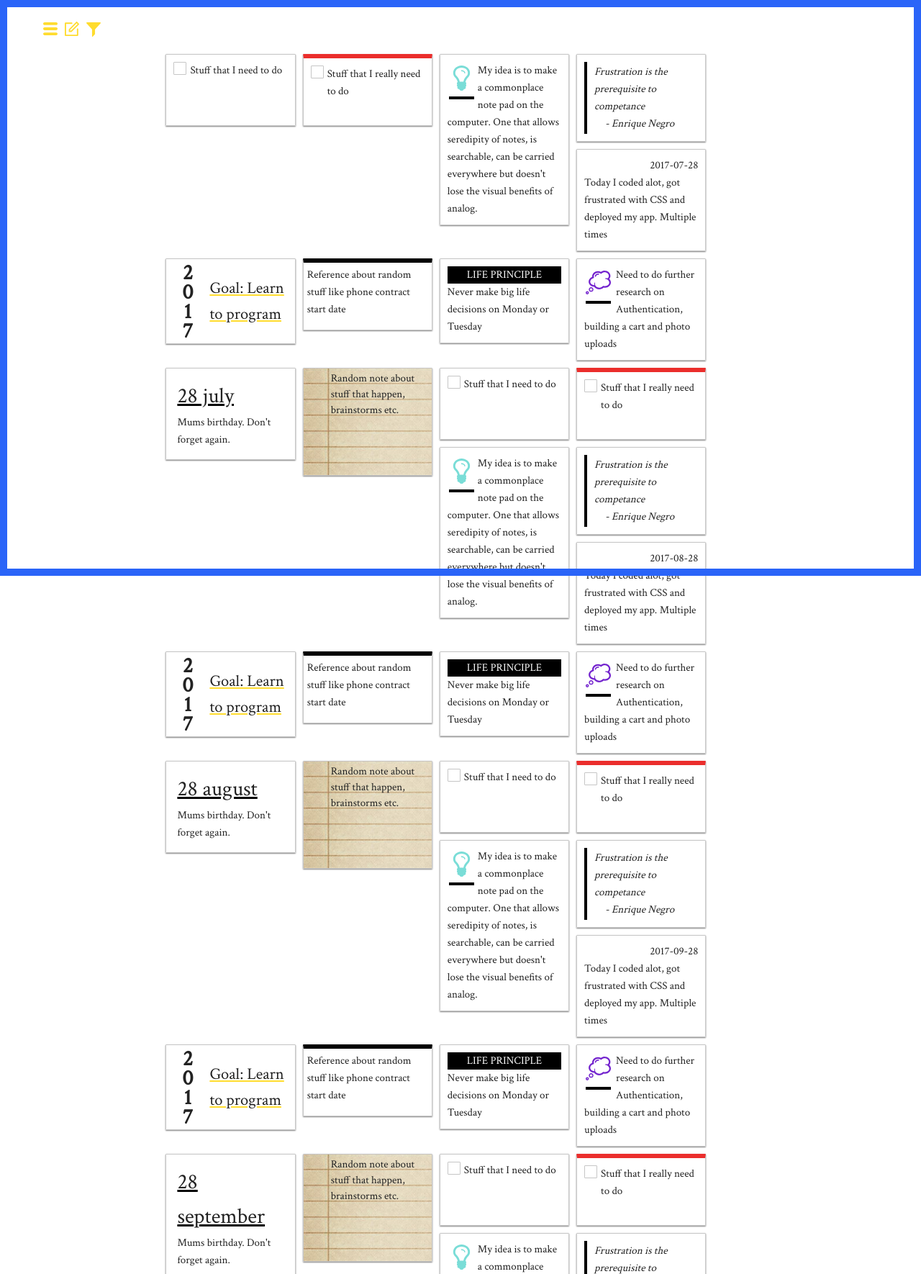
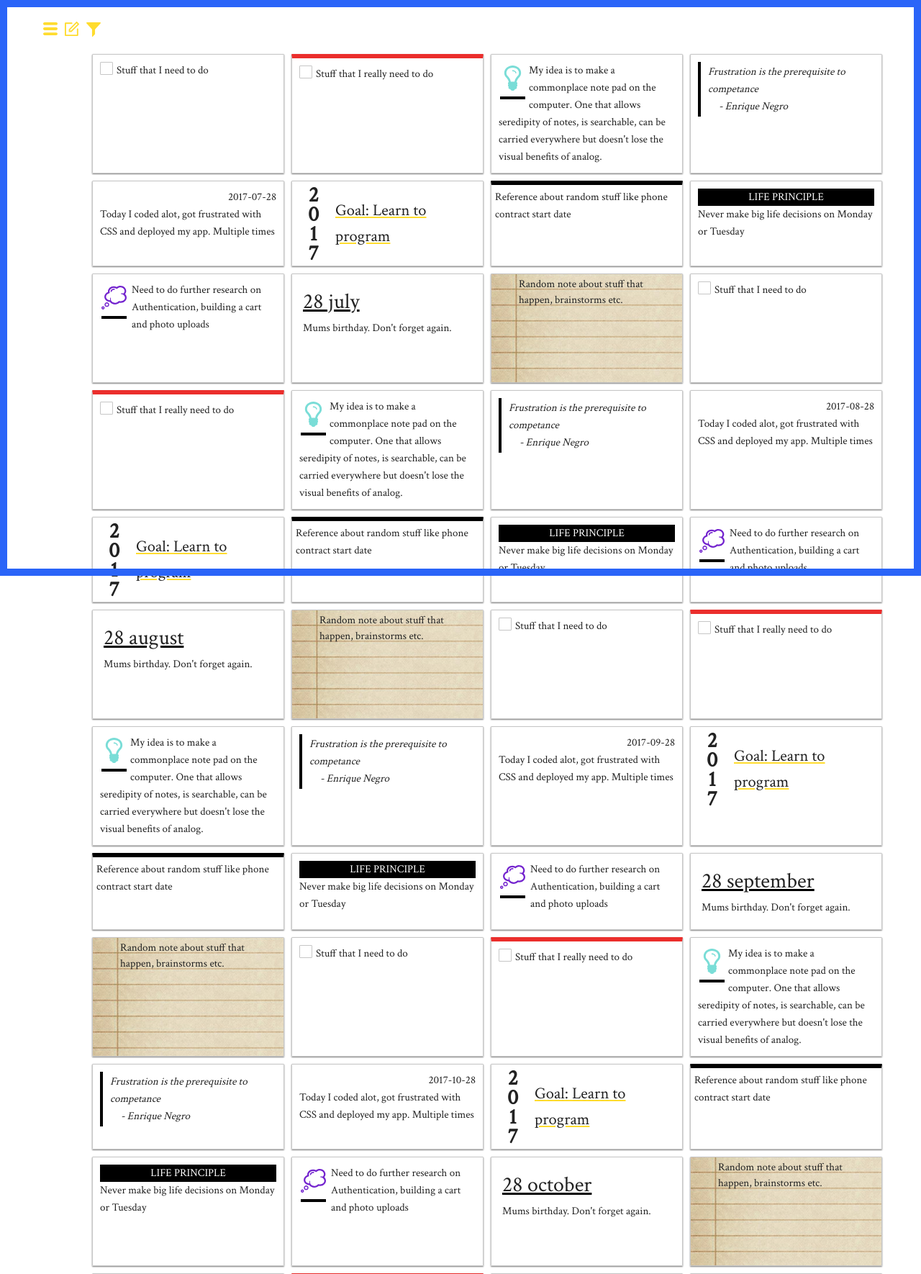
Before and after one commit to blackhaj/commonplace, a Rails app: page / in a window 1280 px wide. Shown: the top 1770 px of the page at 72% size. Run offline with Rails 7, Linux system fonts and the light colour scheme; a user stored in the database is signed in; data comes from the database, SQL or seed files in the repository; style sheets or scripts are compiled from the project's sources; some libraries are stand-ins or nearby versions.

Commit message:
Added grid styling

```diff
--- a/app/assets/stylesheets/application.scss
+++ b/app/assets/stylesheets/application.scss
@@ -218,10 +218,23 @@ body {
   margin-top: 75px;
 }
 
+/* GRID PLAYING */
+
+.grid-row {
+  width: 1060px;
+  display: grid;
+  margin:auto;
+  grid-template-columns: 1fr 1fr 1fr 1fr;
+  // grid-auto-rows: 200px;
+  grid-auto-flow: dense;
+}
+
+/* For the grid, I removed the 'three rows' class for each card (skeleton class) + changed the name of row in index to grid-row, then added the above styling */
+
                           /* INDEX OF NOTES */
 /* Card Items */
 .card {
-  /* width: 265px; */
+  width: 265px;
   position: relative;
   min-height: 100px;
   max-height: 262px;
--- a/app/views/notes/index.html.erb
+++ b/app/views/notes/index.html.erb
@@ -1,8 +1,8 @@
-<div class="container">
-    <div class="row">
+<div class="grid-container">
+    <div class="grid-row">
         <% @notes.each do |note| %>
                 <% if note.note_type == 'quote'%>
-                    <div class="quote card three columns">
+                    <div class="quote card">
                         <div class="edit-icon"><a href="/notes/<%= note.id %>/edit"><%= image_tag("edit.svg", size: "15x15") %></a></div>
                         <div class="quote-inner">
                             <div class="quote-body"><%= note.body %></div>
@@ -10,7 +10,7 @@
                         </div>
                     </div>
                 <% elsif note.note_type == 'event' %>
-                    <div class="event card three columns">
+                    <div class="event card">
                         <div class="edit-icon"><a href="/notes/<%= note.id %>/edit"><%= image_tag("edit.svg", size: "15x15") %></a></div>
                         <div class="event-inner">
                             <div class="event-date"> <%= note.date.day %> <%= Date::MONTHNAMES[note.date.month].downcase %></div>
@@ -19,7 +19,7 @@
                     </div>
 
                 <% elsif note.note_type == 'goal' %>
-                    <div class="goal card three columns">
+                    <div class="goal card">
                         <div class="edit-icon"><a href="/notes/<%= note.id %>/edit"><%= image_tag("edit.svg", size: "15x15") %></a></div>
                         <div class="goal-inner">
                             <div class="goal-date"> <%= note.date.year %> </div>
@@ -27,7 +27,7 @@
                         </div>
                     </div>
                 <% elsif note.note_type == 'diary' %>
-                    <div class="diary card three columns">
+                    <div class="diary card">
                         <div class="edit-icon"><a href="/notes/<%= note.id %>/edit"><%= image_tag("edit.svg", size: "15x15") %></a></div>
                         <div class="diary-inner">
                             <div class="diary-date"><%= note.date %></div>
@@ -35,7 +35,7 @@
                         </div>
                     </div>
                 <% elsif note.note_type == 'idea' %>
-                    <div class="idea card three columns">
+                    <div class="idea card">
                         <div class="edit-icon"><a href="/notes/<%= note.id %>/edit"><%= image_tag("edit.svg", size: "15x15") %></a></div>
                         <div class="idea-inner">
                             <div class="idea-icon"><%= image_tag("idea.svg", size: "35x35") %></div>
@@ -43,7 +43,7 @@
                         </div>
                     </div>
                 <% elsif note.note_type == 'note' %>
-                    <div class="note card three columns">
+                    <div class="note card">
                         <div class="edit-icon"><a href="/notes/<%= note.id %>/edit"><%= image_tag("edit.svg", size: "15x15") %></a></div>
                         <div class="note-inner">
                             <div class="note-body"> <%= note.body %></div>
@@ -51,7 +51,7 @@
                     </div>
 
                 <% elsif note.note_type == 'research' %>
-                    <div class="research card three columns">
+                    <div class="research card">
                         <div class="edit-icon"><a href="/notes/<%= note.id %>/edit"><%= image_tag("edit.svg", size: "15x15") %></a></div>
                         <div class="research-inner">
                             <div class="research-icon"><%= image_tag("thought.svg", size: "35x35") %></div>
@@ -60,7 +60,7 @@
                     </div>
 
                 <% elsif note.note_type == 'reference' %>
-                    <div class="reference card three columns">
+                    <div class="reference card">
                         <div class="edit-icon"><a href="/notes/<%= note.id %>/edit"><%= image_tag("edit.svg", size: "15x15") %></a></div>
                         <div class="reference-inner">
                             <div class="reference-body"> <%= note.body %> </div>
@@ -68,7 +68,7 @@
                     </div>
 
                 <% elsif note.note_type == 'principle' %>
-                    <div class="principle card three columns">
+                    <div class="principle card">
                         <div class="edit-icon"><a href="/notes/<%= note.id %>/edit"><%= image_tag("edit.svg", size: "15x15") %></a></div>
                         <div class="principle-inner">
                             <div class="principle-title">LIFE PRINCIPLE</div>
@@ -77,7 +77,7 @@
                     </div>
 
                 <% elsif note.note_type == 'todo_later' %>
-                    <div class="todo card three columns">
+                    <div class="todo card">
                         <div class="edit-icon"><a href="/notes/<%= note.id %>/edit"><%= image_tag("edit.svg", size: "15x15") %></a></div>
                         <div class="todo-inner">
                             <input type="checkbox" id="checkbox<%= note.id %>" class="checkbox">
@@ -85,7 +85,7 @@
                         </div>
                     </div>
                 <% elsif note.note_type == 'todo_soon' %>
-                    <div class="todo urgent-todo card three columns">
+                    <div class="todo urgent-todo card">
                         <div class="edit-icon"><a href="/notes/<%= note.id %>/edit"><%= image_tag("edit.svg", size: "15x15") %></a></div>
                         <div class="todo-inner">
                             <input type="checkbox" id="checkbox<%= note.id %>" class="checkbox">
```
